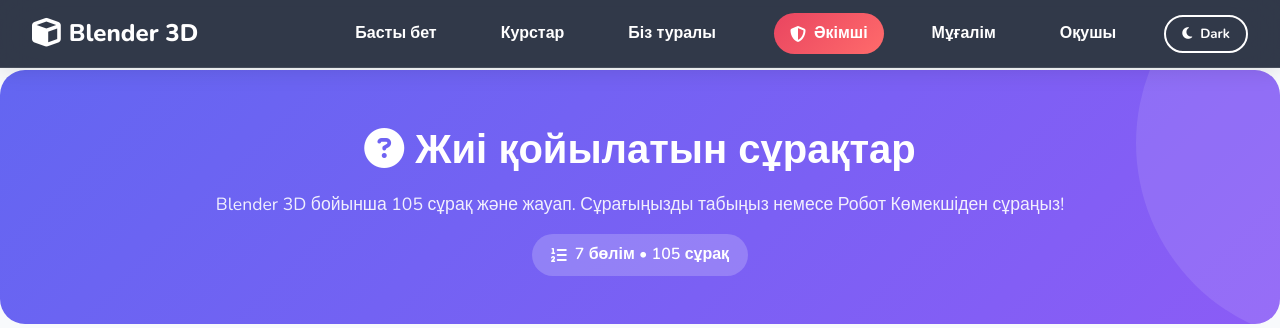
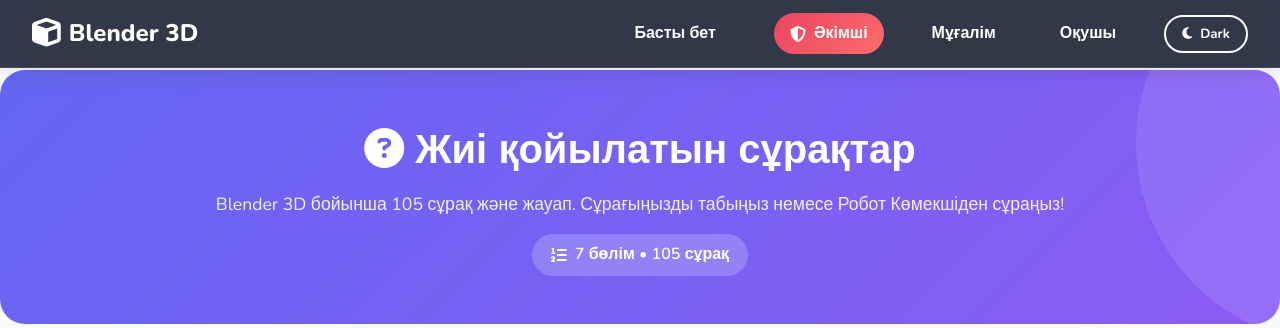
Before and after one commit to aliakbarovanurajym-cyber/BlenderEduu, a Flask app: page /faq in a window 1280 px wide. Shown: the top 328 px of the page. Run offline with Flask 3, Linux system fonts and the light colour scheme; some libraries are stand-ins or nearby versions.

Commit message:
base.html

```diff
--- a/templates/base.html
+++ b/templates/base.html
@@ -530,8 +530,6 @@
             </a>
             <div class="nav-links">
                 <a href="/">Басты бет</a>
-                <a href="/courses">Курстар</a>
-                <a href="/about">Біз туралы</a>
 
                 <!-- ӘКІМШІ СІЛТЕМЕСІ -->
                 <a href="/admin" class="admin-link">
```
